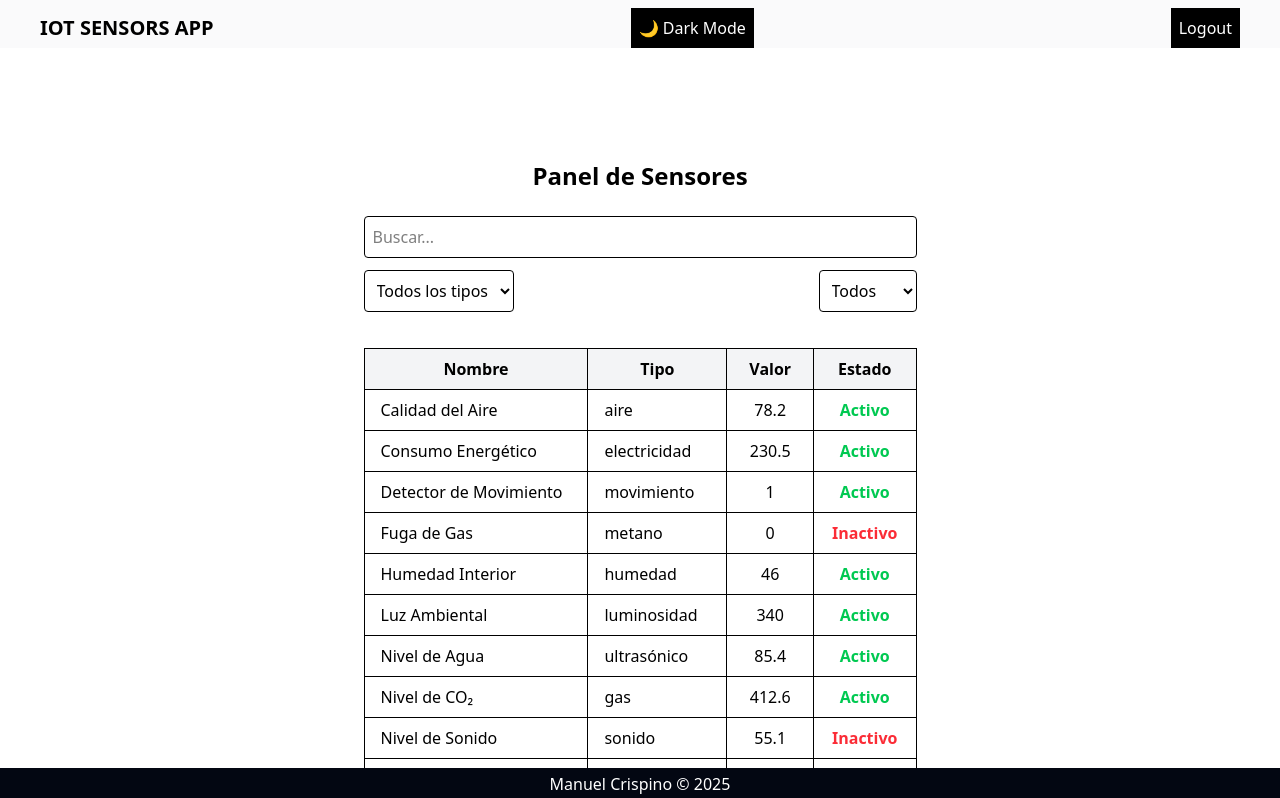
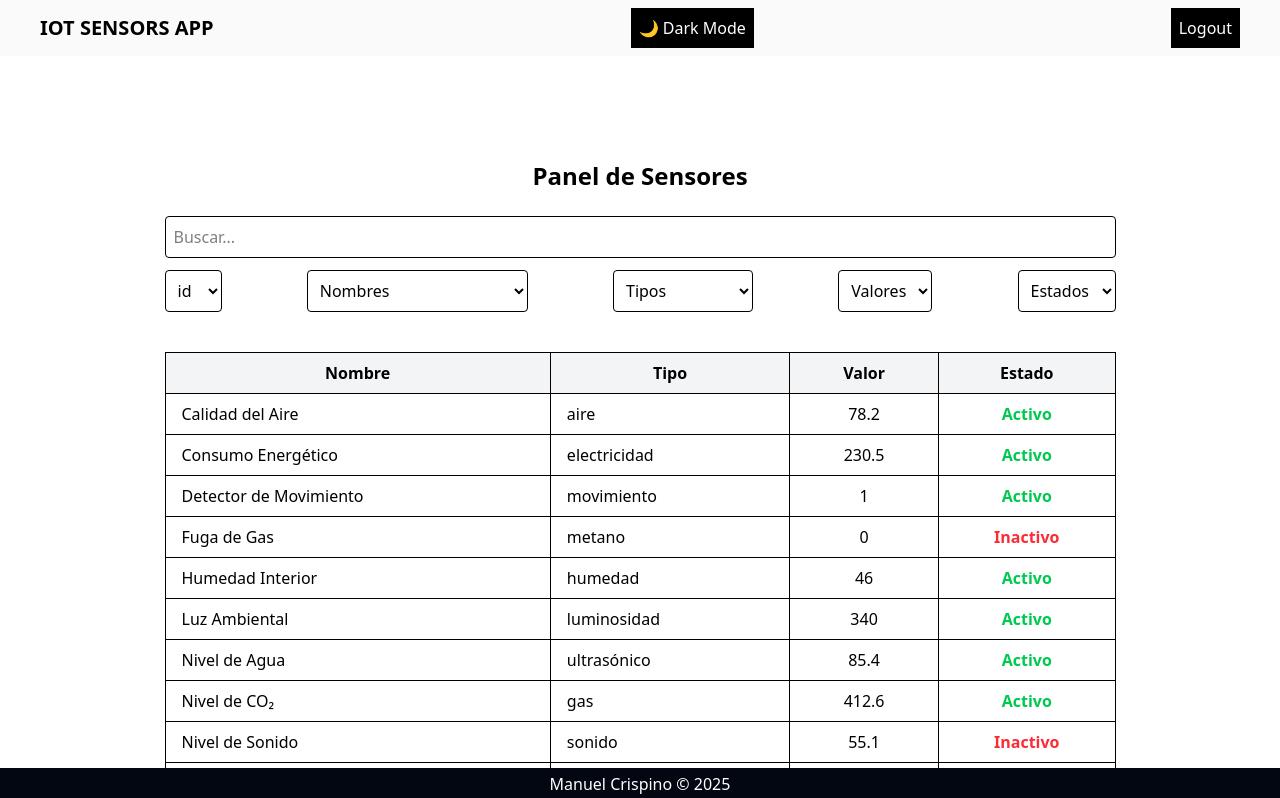
Before and after one commit to manuel-crispino/iot-sensors-app, a SvelteKit app: page /dashboard in a window 1280 px wide. Shown: the top 798 px of the page. Built offline with nearby package versions, Linux system fonts and the light colour scheme; sample sign-in values are in the browser's storage.

Commit message:
filtros: id, value

```diff
--- a/src/lib/components/common/Button.svelte
+++ b/src/lib/components/common/Button.svelte
@@ -8,7 +8,7 @@
 <button
     type={type}
     onclick={onClick}
-    class="bg-black text-white dark:bg-white dark:text-black p-2 hover:cursor-pointer hover:bg-gray-200 hover:text-black"
+    class="bg-black text-white dark:bg-white dark:text-black p-2 hover:cursor-pointer hover:bg-gray-200 hover:text-black "
 >
     {text}
 </button>
--- a/src/lib/components/layout/Nav.svelte
+++ b/src/lib/components/layout/Nav.svelte
@@ -24,7 +24,7 @@ function toggleTheme() {
 }
 </script>
 
-<nav class="fixed w-full bg-gray-200/20 pt-2 px-10 flex items-center justify-between dark:bg-gray-800/20 dark:text-white">
+<nav class="fixed w-full z-0 bg-gray-200/20 py-2 px-10 flex items-center justify-between dark:bg-gray-800/20 dark:text-white">
     <h1 class="text-xl font-semibold">IOT SENSORS APP</h1>
     <Button onClick={toggleTheme} text={ isDark ? '🌞 Light Mode' : '🌙 Dark Mode' }/>
 
--- a/src/routes/+page.svelte
+++ b/src/routes/+page.svelte
@@ -2,16 +2,23 @@
 import { authStore } from '$stores/authStore';
 import { onMount } from 'svelte';
 import { goto } from '$app/navigation';
+	import Container from '$lib/components/layout/Container.svelte';
+	import Loading from '$lib/components/feedback/Loading.svelte';
 
 onMount(() => {
   authStore.subscribe((state) => {
+    // setTimeout simula redirecting
+    setTimeout(()=>{
     if (state.user) {
-      goto('/dashboard'); // se loggato → dashboard
+      goto('/dashboard');
     } else {
-      goto('/login');     // altrimenti → login
+      goto('/login');
     }
+    },2000)
   });
 });
 </script>
 
-<h1>Redirecting...</h1>
+<Container>
+  <Loading message="Redirecting..."/>
+</Container>
--- a/src/routes/dashboard/+page.svelte
+++ b/src/routes/dashboard/+page.svelte
@@ -2,7 +2,16 @@
   import { onMount } from 'svelte';
   import { goto } from '$app/navigation';
   import { authStore } from '$stores/authStore';
-  import { sensores,filtro, filtroTipo, filtroEstado, sensoresFiltrados } from '$stores/sensorsStore';
+  import {
+    sensores,
+    filtro,
+    filtroNombre,
+    filtroId,
+    filtroValor,
+    filtroTipo,
+    filtroEstado,
+    sensoresFiltrados
+  } from '$stores/sensorsStore';
   import Container from '$lib/components/layout/Container.svelte';
   import Input from '$lib/components/common/Input.svelte';
   import type { Sensor } from '$stores/sensorsStore';
@@ -16,21 +25,46 @@
 
   // 🔁 Genera una lista di tipos unici (senza duplicati)
   $: tiposUnicos = [...new Set($sensores.map((sensor:Sensor) => sensor.tipo))];
+  $: nombresUnicos = [...new Set($sensores.map((sensor:Sensor) => sensor.nombre))];
+  $: idUnica = [...new Set($sensores.map((sensor:Sensor) => sensor.id))];
+  $: valorUnicos = [...new Set($sensores.map((sensor:Sensor) => sensor.valor))];
+
+
 </script>
-
+<Container>
 <div class="flex flex-col items-center gap-6">
   <h1 class="text-2xl font-semibold dark:text-white">Panel de Sensores</h1>
 
-  <Container>
     <!-- 🔍 Filtros -->
     <div class="flex flex-wrap justify-between items-center gap-3 mb-4">
       <Input type="text" placeholder="Buscar..." bind:value={$filtro} />
 
-    <!-- 🧩 Filtro por tipo -->
+
+
+
+            <!--filtro por Id-->
+        <select name="id" bind:value={$filtroId} class="border rounded p-2  dark:bg-white dark:text-black">
+          <option value="">id</option>
+          {#each idUnica as id}
+            <option value={id}>
+              {id}
+            </option>
+            {/each}
+        </select>
+
+        <!--filtro Nombre-->
+        <select bind:value={$filtroNombre} class="border rounded p-2  dark:bg-white dark:text-black">
+        <option value="">Nombres</option>
+        {#each nombresUnicos as nombre}
+          <option value={nombre}>
+            {nombre}
+          </option>
+          {/each}
+        </select>
+
+          <!--  Filtro tipo -->
       <select bind:value={$filtroTipo} class="border rounded p-2 dark:bg-white dark:text-black">
-      <option value="">Todos los tipos</option>
-
-    <!-- 🔁 Generamos las opciones dinámicamente -->
+        <option value="">Tipos</option>
         {#each tiposUnicos as tipo}
           <option value={tipo}>
             {tipo.charAt(0).toUpperCase() + tipo.slice(1)}
@@ -38,15 +72,27 @@
         {/each}
       </select>
 
-      <!-- ⚙️ Filtro por estado -->
+          <!--  Filtro Valor -->
+      <select bind:value={$filtroValor} class="border rounded p-2 dark:bg-white dark:text-black">
+        <option value="">Valores</option>
+        {#each valorUnicos as valor}
+          <option value={valor}>
+            {valor}
+          </option>
+        {/each}
+      </select>
+
+       <!--  Filtro estado -->
       <select bind:value={$filtroEstado} class="border rounded p-2  dark:bg-white dark:text-black">
-        <option value="">Todos</option>
+        <option value="">Estados</option>
         <option value="activo">Activo</option>
         <option value="inactivo">Inactivo</option>
       </select>
+
+
     </div>
 
-    <!-- 📋 Tabla -->
+    <!-- Tabla -->
     <table class="min-w-full border-collapse border border-gray-300 dark:text-white">
       <thead class="bg-gray-100 dark:bg-gray-800">
         <tr>
@@ -56,7 +102,7 @@
           <th class="border px-4 py-2">Estado</th>
         </tr>
       </thead>
-      <tbody>
+      <tbody class="z-10">
         {#each $sensoresFiltrados as sensor}
           <tr class="hover:bg-gray-50 dark:hover:bg-gray-700 transition">
             <td class="border px-4 py-2">{sensor.nombre}</td>
@@ -73,5 +119,5 @@
         {/each}
       </tbody>
     </table>
+</div>
   </Container>
-</div>
--- a/src/stores/sensorsStore.ts
+++ b/src/stores/sensorsStore.ts
@@ -35,7 +35,20 @@ export const sensoresIniciales: Sensor[] = [
   { id: 17, nombre: 'Ritmo Cardíaco', tipo: 'biométrico', valor: 78, estado: true },
   { id: 18, nombre: 'Temperatura Corporal', tipo: 'biométrico', valor: 36.7, estado: true },
   { id: 19, nombre: 'Vibración', tipo: 'acelerómetro', valor: 0.03, estado: true },
-  { id: 20, nombre: 'Posición GPS', tipo: 'ubicación', valor: 1, estado: true },
+  { id: 20, nombre: 'Posición GPS-1', tipo: 'ubicación', valor: 1, estado: true },
+  { id: 21, nombre: 'Posición GPS-2', tipo: 'ubicación', valor: 1, estado: true },
+  { id: 22, nombre: 'Posición GPS-3', tipo: 'ubicación', valor: 1, estado: true },
+  { id: 23, nombre: 'Posición GPS-4', tipo: 'ubicación', valor: 1, estado: true },
+  { id: 24, nombre: 'Posición GPS-6', tipo: 'ubicación', valor: 1, estado: true },
+  { id: 25, nombre: 'Posición GPS-7', tipo: 'ubicación', valor: 1, estado: true },
+  { id: 26, nombre: 'Posición GPS-8', tipo: 'ubicación', valor: 1, estado: true },
+  { id: 27, nombre: 'Posición GPS-9', tipo: 'ubicación', valor: 1, estado: true },
+  { id: 28, nombre: 'Posición GPS-10', tipo: 'ubicación', valor: 1, estado: true },
+  { id: 29, nombre: 'Posición GPS-11', tipo: 'ubicación', valor: 1, estado: true },
+  { id: 30, nombre: 'Posición GPS-12', tipo: 'ubicación', valor: 1, estado: true },
+  { id: 31, nombre: 'Posición GPS-13', tipo: 'ubicación', valor: 1, estado: true },
+  { id: 32, nombre: 'Posición GPS-14', tipo: 'ubicación', valor: 1, estado: true },
+  { id: 33, nombre: 'Posición GPS-15', tipo: 'ubicación', valor: 1, estado: true },
 ];
 
 /**
@@ -57,12 +70,16 @@ export const criterioOrden = writable<'id' | 'nombre' | 'tipo' | 'valor' | 'esta
 export const ordenAscendente = writable(true);
 export const filtroTipo = writable('');   // tipo di sensor seleccionado
 export const filtroEstado = writable(''); // estado (activo/inactivo)
+export const filtroNombre = writable(''); // Nombre
+export const filtroId = writable(''); // id
+export const filtroValor = writable(''); // value
+
 /**
  * 🧩 Store derivado: filtra y ordena los sensores automáticamente
  */
 export const sensoresFiltrados = derived(
-  [sensores, filtro, filtroTipo, filtroEstado, criterioOrden, ordenAscendente],
-  ([$sensores, $filtro, $filtroTipo, $filtroEstado, $criterioOrden, $ordenAscendente]) => {
+  [sensores, filtro,filtroNombre, filtroTipo, filtroEstado,filtroId,filtroValor ,criterioOrden, ordenAscendente],
+  ([$sensores, $filtro,$filtroNombre, $filtroTipo, $filtroEstado,$filtroId,$filtroValor, $criterioOrden, $ordenAscendente]) => {
     const textoFiltro = $filtro.trim().toLowerCase();
 
     let listaFiltrada = $sensores;
@@ -86,6 +103,29 @@ export const sensoresFiltrados = derived(
       listaFiltrada = listaFiltrada.filter((s) => s.tipo === $filtroTipo);
     }
 
+     // 🧩 Filtro por Nombre
+    if ($filtroNombre) {
+      listaFiltrada = listaFiltrada.filter((s) => s.nombre === $filtroNombre);
+    }
+
+
+     // 🧩 Filtro por Valor
+    if ($filtroValor) {
+      const valorNumero = Number($filtroValor);
+      listaFiltrada = listaFiltrada.filter(sensor =>
+        sensor.valor === valorNumero
+      );
+    }
+     // 🧩 Filtro por Valor
+    if ($filtroId) {
+      const idNumero = Number($filtroId);
+      listaFiltrada = listaFiltrada.filter(sensor =>
+        sensor.id === idNumero
+      );
+    }
+
+
+
     // ⚙️ Filtro por estado
     if ($filtroEstado) {
       const esActivo = $filtroEstado === 'activo';
--- a/src/tailwind.config.js
+++ /dev/null
@@ -1,11 +0,0 @@
-import plugin from 'tailwindcss/plugin'
-
-export default {
-  content: ['./src/**/*.{html,js,svelte,ts}'],
-  theme: { extend: {} },
-  plugins: [
-    plugin(({ addVariant }) => {
-       addVariant('dark', '&:where([data-theme=dark], [data-theme=dark] *)')
-    }),
-  ],
-}
```
Lines whose indentation alone changed are shown as unchanged.
